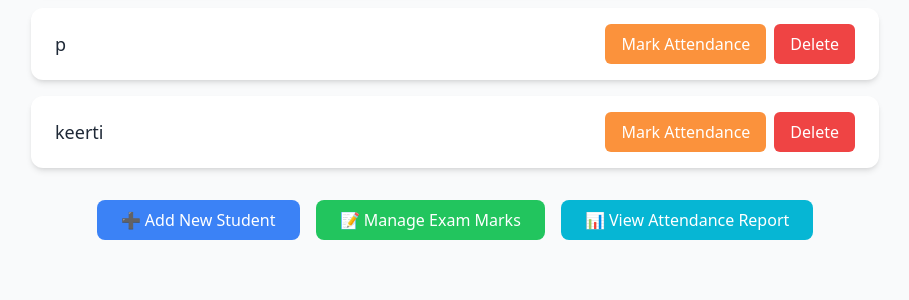
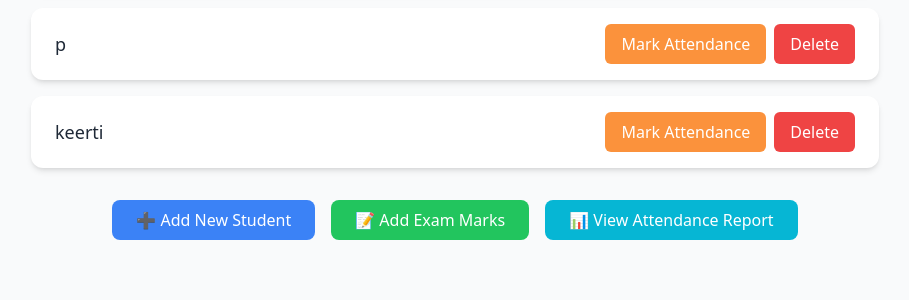
Before and after one commit to ParinitaMalisetty/RTSR, a Flask app: page /admin_home in a window 1280 px wide. Shown: the part 455-755 px from the top of the page, without its empty margins (185-1094 px from the left). Run offline with Flask 3, Linux system fonts and the light colour scheme; a user stored in the database is signed in; data comes from the database, SQL or seed files in the repository; some libraries are stand-ins or nearby versions.

Commit message:
Update index.html final

```diff
--- a/RTSR-UPASTITHI/templates/index.html
+++ b/RTSR-UPASTITHI/templates/index.html
@@ -52,7 +52,7 @@ block content %}
     href="{{ url_for('manage_exam_marks') }}"
     class="bg-green-500 hover:bg-green-600 text-white px-6 py-2 rounded-lg transition"
   >
-    📝 Manage Exam Marks
+    📝 Add Exam Marks
   </a>
 
   <a
```
